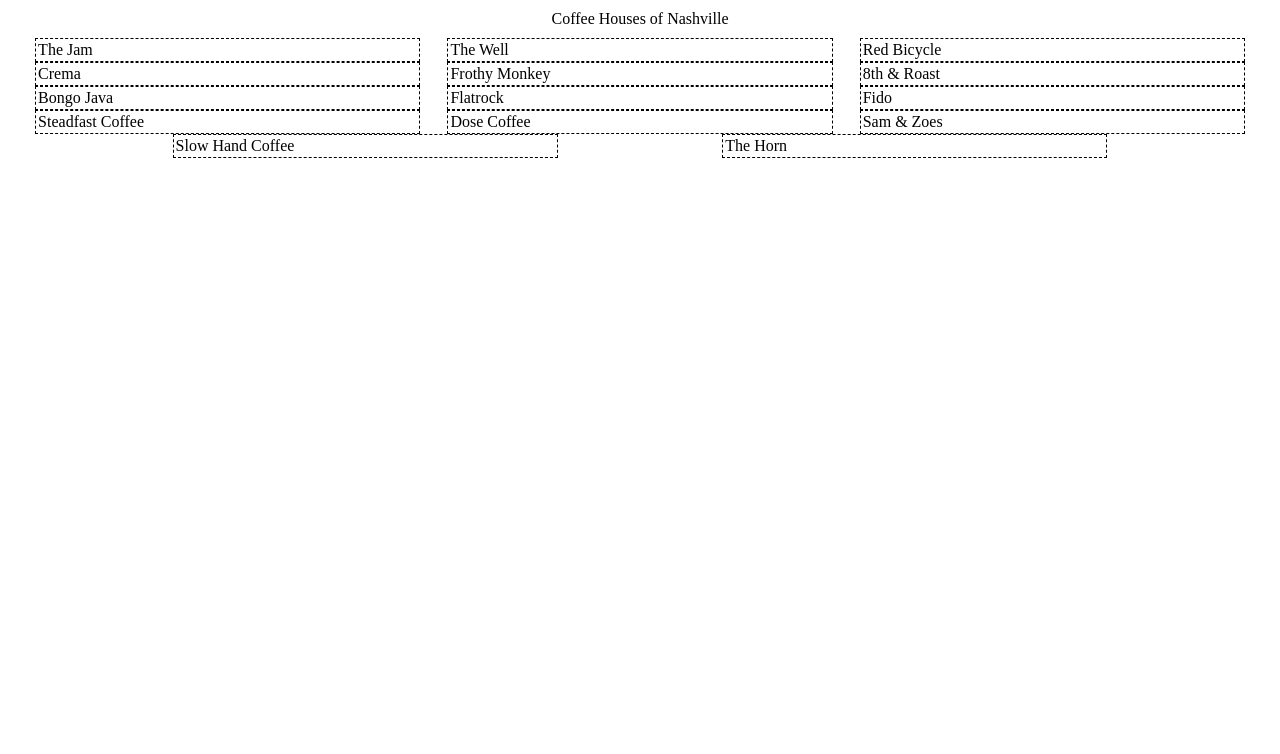
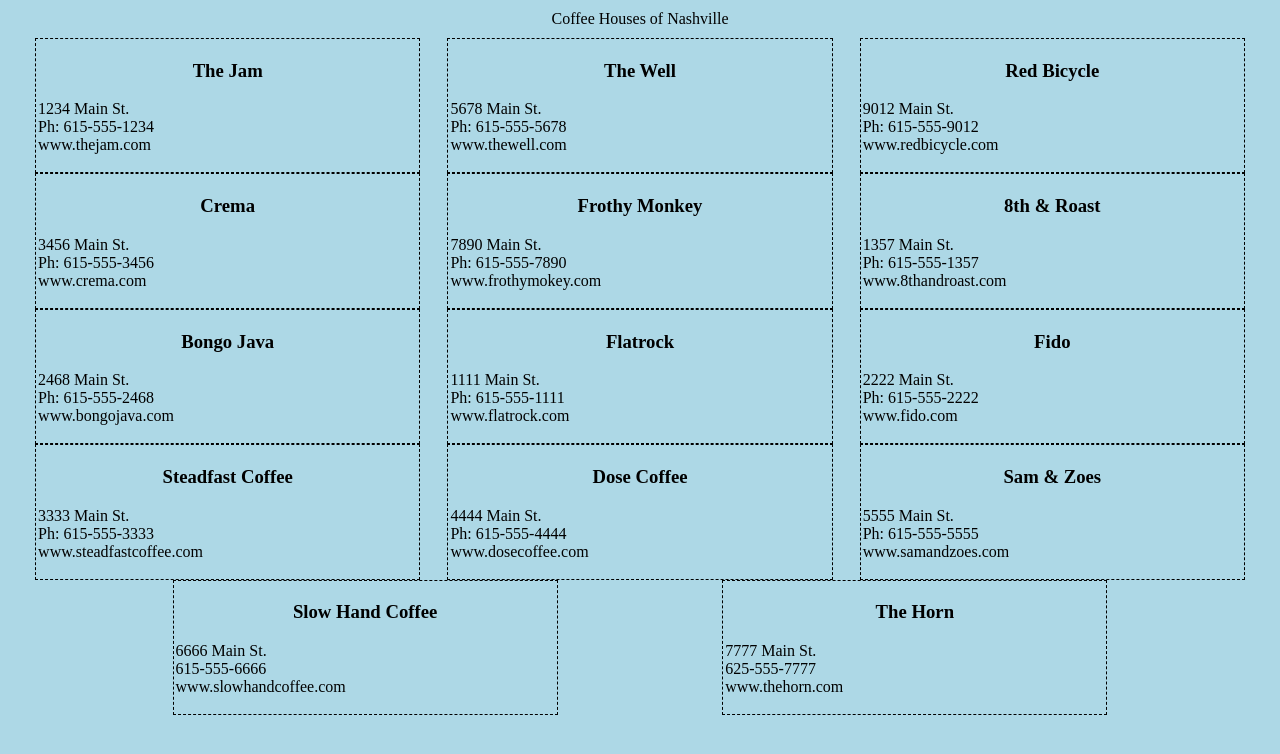
Before and after one commit to LukeEsworthy/Chap8_exercise, a plain HTML site: page index.html in a window 1280 px wide. Drawn offline with Linux system fonts and the light colour scheme.

Commit message:
updated with color and info

```diff
--- a/index.html
+++ b/index.html
@@ -10,20 +10,91 @@
     <header class="pageHeader">Coffee Houses of Nashville</header>
 
 <article class="list">
-  <section class="shop">The Jam</section>
-  <section class="shop">The Well</section>
-  <section class="shop">Red Bicycle</section>
-  <section class="shop">Crema</section>
-  <section class="shop">Frothy Monkey</section>
-  <section class="shop">8th &amp; Roast</section>
-  <section class="shop">Bongo Java</section>
-  <section class="shop">Flatrock</section>
-  <section class="shop">Fido</section>
-  <section class="shop">Steadfast Coffee</section>
-  <section class="shop">Dose Coffee</section>
-  <section class="shop">Sam &amp; Zoes</section>
-  <section class="shop">Slow Hand Coffee</section>
-  <section class="shop">The Horn</section>
+  <section class="shop">
+    <h3>The Jam</h3>
+    <p>1234 Main St.<br />
+    Ph: 615-555-1234<br />
+    www.thejam.com
+    </p>
+  </section>
+  <section class="shop">
+    <h3>The Well</h3>
+    <p>5678 Main St.<br />
+    Ph: 615-555-5678<br />
+    www.thewell.com</p>
+  </section>
+  <section class="shop">
+    <h3>Red Bicycle</h3>
+    <p>9012 Main St.<br />
+    Ph: 615-555-9012<br />
+    www.redbicycle.com</p>
+  </section>
+  <section class="shop">
+    <h3>Crema</h3>
+    <p>3456 Main St.<br />
+    Ph: 615-555-3456<br />
+    www.crema.com</p>
+  </section>
+  <section class="shop">
+    <h3>Frothy Monkey</h3>
+    <p>7890 Main St.<br />
+    Ph: 615-555-7890<br />
+    www.frothymokey.com</p>
+  </section>
+  <section class="shop">
+    <h3>8th &amp; Roast</h3>
+    <p>1357 Main St.<br />
+    Ph: 615-555-1357<br />
+    www.8thandroast.com</p>
+  </section>
+  <section class="shop">
+    <h3>Bongo Java</h3>
+    <p>2468 Main St.<br />
+    Ph: 615-555-2468<br />
+    www.bongojava.com</p>
+  </section>
+  <section class="shop">
+    <h3>Flatrock</h3>
+    <p>1111 Main St.<br />
+    Ph: 615-555-1111<br />
+    www.flatrock.com</p>
+  </section>
+  <section class="shop">
+    <h3>Fido</h3>
+    <p>2222 Main St.<br />
+    Ph: 615-555-2222<br />
+    www.fido.com</p>
+  </section>
+  <section class="shop">
+    <h3>Steadfast Coffee</h3>
+    <p>3333 Main St.<br />
+    Ph: 615-555-3333<br />
+    www.steadfastcoffee.com</p>
+  </section>
+  <section class="shop">
+    <h3>Dose Coffee</h3>
+    <p>4444 Main St.<br />
+    Ph: 615-555-4444<br />
+    www.dosecoffee.com</p>
+  </section>
+  <section class="shop">
+    <h3>Sam &amp; Zoes</h3>
+    <p>5555 Main St.<br />
+    Ph: 615-555-5555<br />
+    www.samandzoes.com</p>
+  </section>
+  <section class="shop">
+    <h3>Slow Hand Coffee</h3>
+    <p>6666 Main St.<br />
+    615-555-6666<br />
+    www.slowhandcoffee.com</p>
+  </section>
+  <section class="shop">
+    <h3>The Horn</h3>
+    <p>7777 Main St.<br />
+    625-555-7777<br />
+    www.thehorn.com</p>
+  </section>
 </article>
 </body>
 </html>
--- a/main.css
+++ b/main.css
@@ -1,3 +1,7 @@
+body {
+    background-color: lightblue;
+}
+
 header {
     text-align: center;
     margin: 10px;
@@ -15,3 +19,7 @@ header {
     border: dashed black 1px;
     padding: 2px;
 }
+
+h3 {
+    text-align: center;
+}
```
